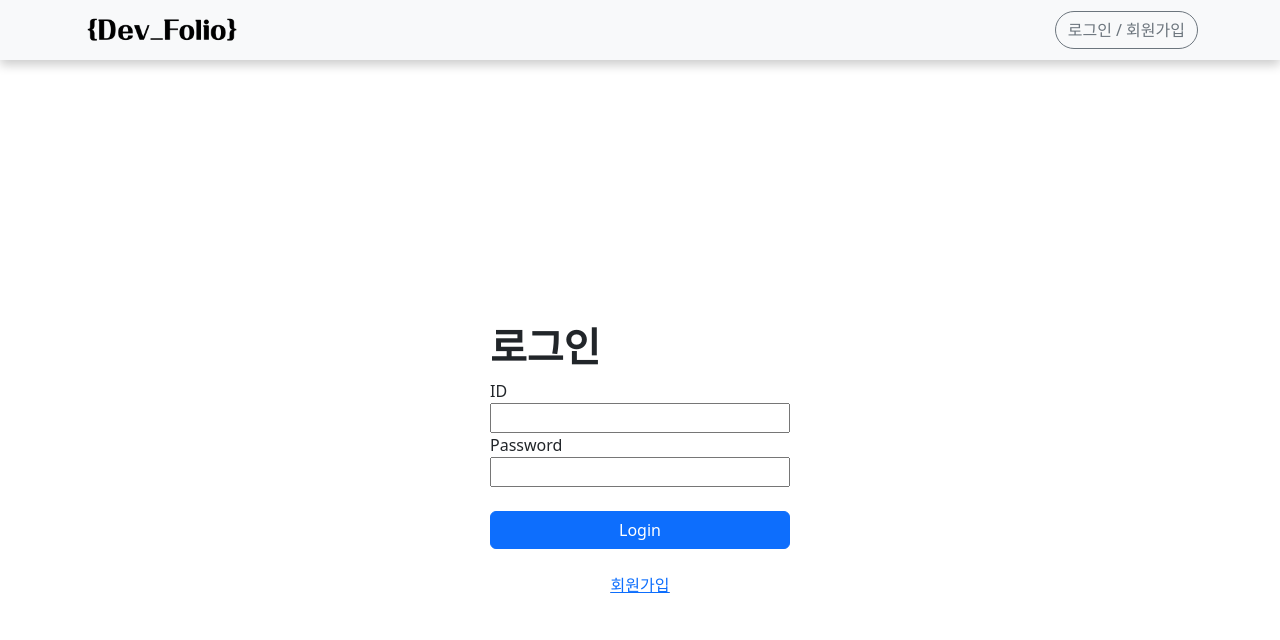
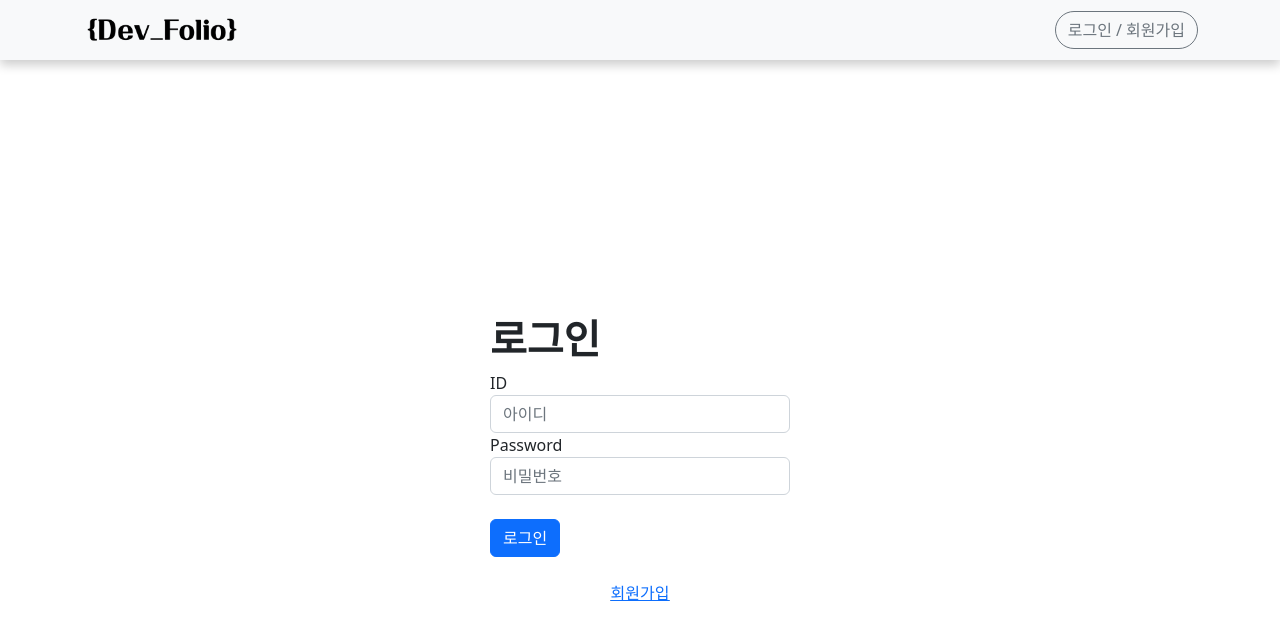
Before and after one commit to Dev-Folio/Dev_Folio-front, a Next.js app: page /login in a window 1280 px wide. Shown: the top 640 px of the page. Built offline with nearby package versions, Linux system fonts and the light colour scheme.

Commit message:
로그인 수정함

```diff
--- a/pages/login.tsx
+++ b/pages/login.tsx
@@ -2,7 +2,7 @@ import Header from "../components/Header";
 import axios, { AxiosError } from "axios";
 import styles from "../styles/Login.module.scss";
 import React, { useContext, useState } from "react";
-import { Button } from "react-bootstrap";
+import { Button, Form } from "react-bootstrap";
 import { useRouter } from "next/router";
 import { IForm, IFormValidate } from "../dto";
 
@@ -123,27 +123,33 @@ export default function Login() {
                 verticalAlign: "middle",
               }}
             >
+              <Form>
+                {" "}
+                <Form.Group>
                   <label>ID</label>
-              <input
-                type='id'
-                id='id'
+                  <Form.Control
+                    type='text'
+                    placeholder='아이디'
                     name='id'
                     value={inputs.id}
                     onChange={handleChange}
                   />
+                </Form.Group>
+                <Form.Group>
                   <label>Password</label>
-              <input
+                  <Form.Control
                     type='password'
-                id='password'
+                    placeholder='비밀번호'
                     name='password'
                     value={inputs.password}
                     onChange={handleChange}
                   />
+                </Form.Group>
                 <br />
-
-              <Button variant='primary' id='login'>
-                Login
+                <Button variant='primary' type='submit'>
+                  로그인
                 </Button>
+              </Form>
             </div>
             <div className={styles.textalign}>
               <br />
```
Lines whose indentation alone changed are shown as unchanged.
